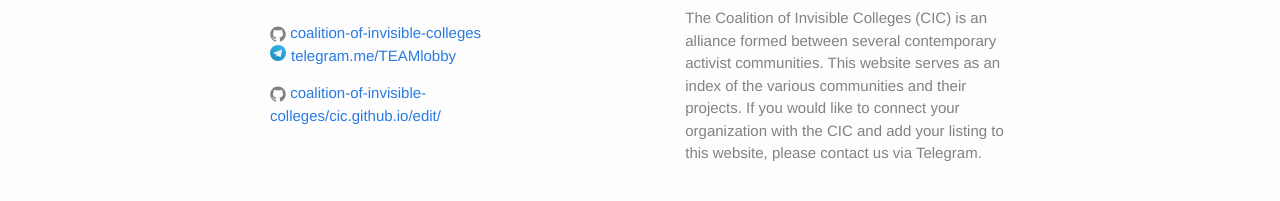
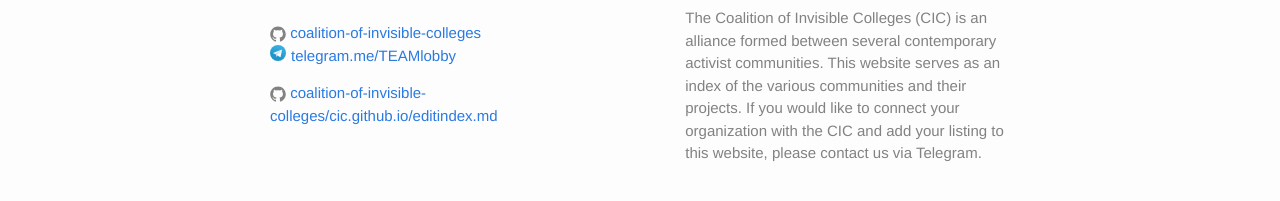
Before and after one commit to coalition-of-invisible-colleges/cic.github.io, a Jekyll site: the page built from index.md, in a window 1280 px wide. Shown: the part 362-563 px from the top of the page. Built offline with Jekyll 4.4.1, drawn with Linux system fonts in a browser that asks for light colours.

Commit message:
page.url to page.path

```diff
--- a/_includes/footer.html
+++ b/_includes/footer.html
@@ -36,7 +36,7 @@
         <ul class="contact-list">
           <!--todo: add a pen icon here-->
           <li>
-            {% assign edit_url = 'coalition-of-invisible-colleges/cic.github.io/edit' | append: page.url %}
+            {% assign edit_url = 'coalition-of-invisible-colleges/cic.github.io/edit' | append: page.path %}
             {% include icon-github.html username=edit_url title='Edit this page' %}
           </li>
         </ul>
```
